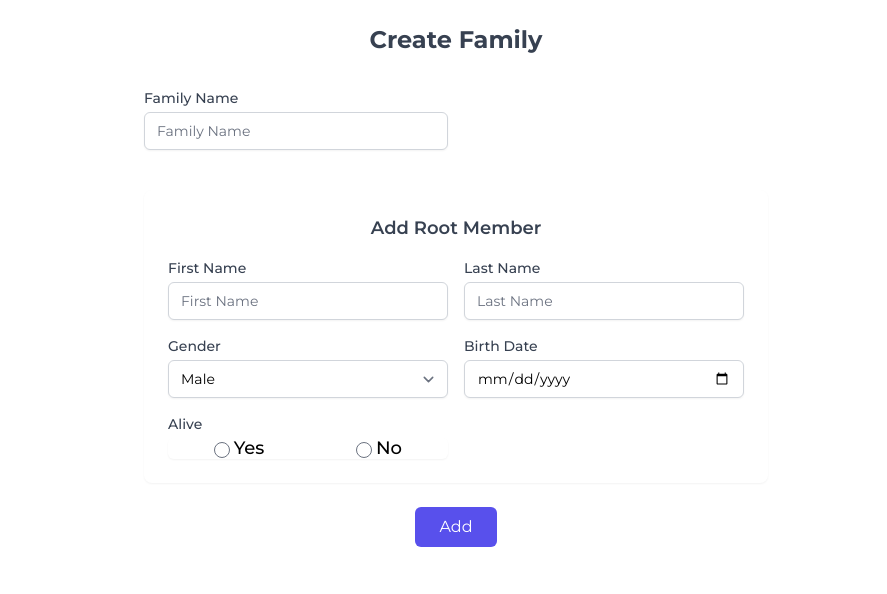
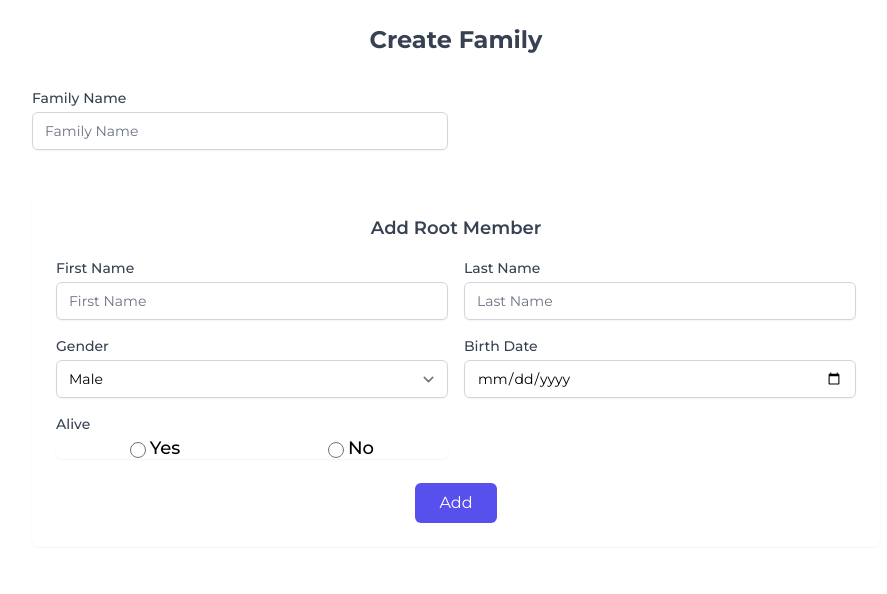
Before and after one commit to joekariuki3/lineage, a Flask app: page /create-family in a window 1280 px wide. Shown: the part 64-658 px from the top of the page, without its empty margins (184-1071 px from the left). Run offline with Flask 3, Linux system fonts and the light colour scheme; the visitor is signed in with stand-in values (Sample User, id 1); data that the repository does not hold is empty; some libraries are stand-ins or nearby versions.

Commit message:
refactored create family template to use proper tags and removed unwanted comments

```diff
--- a/templates/create_family.html
+++ b/templates/create_family.html
@@ -1,19 +1,16 @@
 {% extends "base.html" %}
 
 {% block content %}
-<div class="container mx-auto max-w-2xl p-6">
+<div class="container mx-auto max-w-4xl p-6">
     <form action="" method="post" novalidate>
         {{ form.hidden_tag() }}
 
-        <!-- Form Title -->
         <div class="mb-8 text-center">
             <h3 class="text-2xl font-bold text-gray-700">{{ title }}</h3>
         </div>
 
-        <!-- Main Form Fields -->
         <fieldset class="mb-6">
             <div class="grid grid-cols-1 sm:grid-cols-2 gap-4">
-                <!-- Form Name -->
                 <div class="mb-4">
                     {{ form.name.label(class="block text-sm font-medium text-gray-700") }}
                     {% if form.name.errors %}
@@ -32,12 +29,10 @@
             </div>
         </fieldset>
 
-        <!-- Root Member Section -->
+        <fieldset>
             <div class="bg-white shadow-sm rounded-lg p-6 mb-6">
                 <h4 class="text-lg font-semibold text-gray-700 text-center mb-4">Add Root Member</h4>
-
                 <div class="grid grid-cols-1 sm:grid-cols-2 gap-4">
-                <!-- First Name -->
                     <div>
                         {{ memberForm.first_name.label(class="block text-sm font-medium text-gray-700") }}
                         {% if memberForm.first_name.errors %}
@@ -54,7 +49,6 @@
                         {% endif %}
                     </div>
 
-                <!-- Last Name -->
                     <div>
                         {{ memberForm.last_name.label(class="block text-sm font-medium text-gray-700") }}
                         {% if memberForm.last_name.errors %}
@@ -71,7 +65,6 @@
                         {% endif %}
                     </div>
 
-                <!-- Gender -->
                     <div>
                         {{ memberForm.gender.label(class="block text-sm font-medium text-gray-700") }}
                         {% if memberForm.gender.errors %}
@@ -88,7 +81,6 @@
                         {% endif %}
                     </div>
 
-                <!-- Birthdate -->
                     <div>
                         {{ memberForm.birthdate.label(class="block text-sm font-medium text-gray-700") }}
                         {% if memberForm.birthdate.errors %}
@@ -105,7 +97,6 @@
                         {% endif %}
                     </div>
 
-                <!-- Alive Checkbox -->
                     <div class="alive">
                         {{ memberForm.alive.label(class="block text-sm font-medium text-gray-700") }}
                         {% if memberForm.alive.errors %}
@@ -123,7 +114,6 @@
                         {% endif %}
                     </div>
 
-                <!-- Conditional Deathdate -->
                     <div class="deathdate hide">
                         {{ memberForm.deathdate.label(class="block text-sm font-medium text-gray-700") }}
                         {% if memberForm.deathdate.errors %}
@@ -140,13 +130,14 @@
                         {% endif %}
                     </div>
                 </div>
-        </div>
-
-        <!-- Submit Button -->
                 <div class="mt-6 text-center">
-            {{ form.submit(class="px-6 py-2 bg-indigo-600 text-white rounded-md hover:bg-indigo-700 focus:outline-none
+                    {{ form.submit(class="px-6 py-2 bg-indigo-600 text-white rounded-md hover:bg-indigo-700
+                    focus:outline-none
                     focus:ring-2 focus:ring-indigo-500") }}
                 </div>
+            </div>
+        </fieldset>
+
     </form>
 </div>
 {% endblock %}
```
Lines whose indentation alone changed are shown as unchanged.
